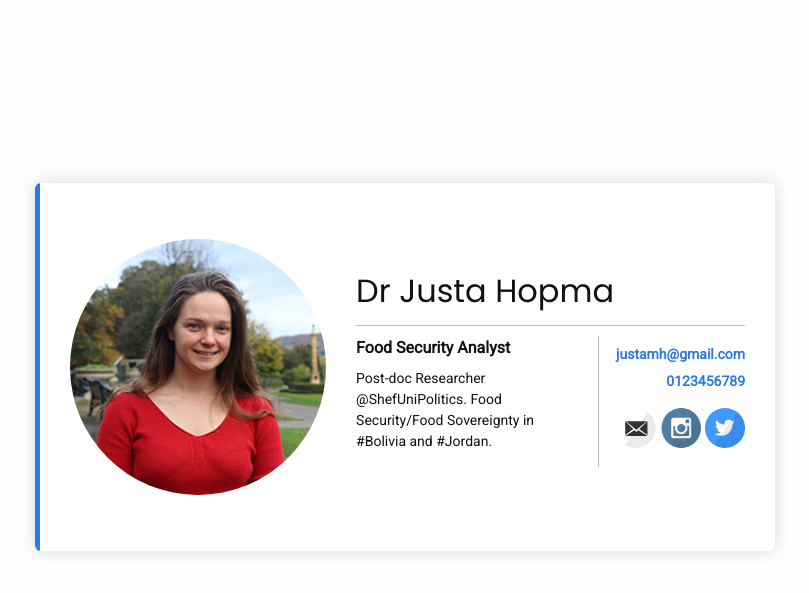
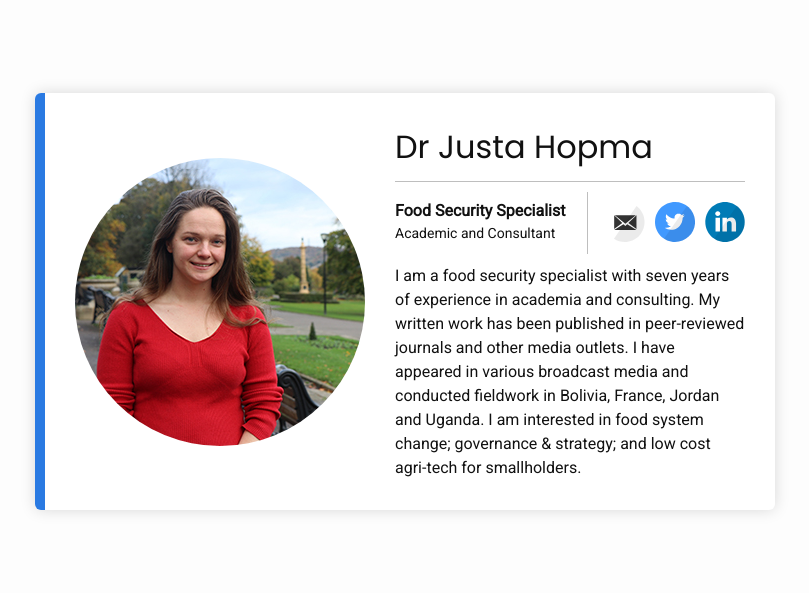
Before and after one commit to justa-hopma/justa-hopma.github.io, a Jekyll site: the page built from index.md, in a window 1280 px wide. Shown: the top 593 px of the page, without its empty margins (235-1044 px from the left). Built offline with Jekyll 4.4.1, drawn with Linux system fonts in a browser that asks for light colours.

Commit message:
Added: Mobile layout

```diff
--- a/_layouts/home.html
+++ b/_layouts/home.html
@@ -11,34 +11,36 @@
         <figure class="profile-image">
           <img src="/assets/Justa-Hopma-headshot.jpg" />
         </figure>
-        <header class="card-header">
+        <div class="card-content">
+          <div class="card-header">
             <h1>Dr Justa Hopma</h1>
             <div class="card-detail-row">
               <div class="card-subheadings">
-              <h2>Food Security Analyst</h2>
-              <h3>Post-doc Researcher @ShefUniPolitics. Food Security/Food Sovereignty in #Bolivia and #Jordan.</h3>
+                <h2>Food Security Specialist</h2>
+                <h3>Academic and Consultant</h3>
               </div>
               <div class="contact-details">
-              <a href="mailto:justamh@gmail.com">
-                justamh@gmail.com
-              </a>
-              <a href="tel:0123456789">
-                0123456789
-              </a>
                 <ul class="social-media-list">
                   <li>
-                  <a href="" class="svg-icon email"></a>
+                    <a href="mailto:justa@aainternational.co.uk" class="svg-icon email"></a>
                   </li>
                   <li>
-                  <a href="" class="svg-icon instagram"></a>
+                    <a href="https://twitter.com/justamh" class="svg-icon twitter"></a>
                   </li>
                   <li>
-                  <a href="" class="svg-icon twitter"></a>
+                    <a href="https://linkedin.com/in/justa-hopma/" class="svg-icon linkedin"></a>
                   </li>
                 </ul>
               </div>
             </div>
-        </header>
+          </div>
+          <p class="card-biography">
+            I am a food security specialist with seven years of experience in academia and consulting. My written work
+            has been published in peer-reviewed journals and other media outlets. I have appeared in various broadcast
+            media and conducted fieldwork in Bolivia, France, Jordan and Uganda. I am interested in food system change;
+            governance & strategy; and low cost agri-tech for smallholders.
+          </p>
+        </div>
       </div>
     </div>
   </main>
--- a/_sass/simple-academic/_style.scss
+++ b/_sass/simple-academic/_style.scss
@@ -6,38 +6,74 @@
   box-shadow: 0 0 15px 0 rgba(0, 0, 0, 0.15);
   background-color: $white;
   display: flex;
-  flex-direction: row;
+  flex-direction: column;
   justify-content: center;
   align-items: stretch;
-  margin-top: 17vh;
   min-height: 23rem;
   overflow: hidden;
-  padding-right: 30px;
+  margin: 0 auto;
+  max-width: 550px;
+  padding-bottom: 30px;
+  @media only screen and (min-width: 750px) {
+    flex-direction: row;
+    max-width: 100%;
+    padding: 0 30px 0 0;
+    margin: 7vh auto 0 auto;
+  }
 }
 
 .card-tab {
   background-color: $brand-color;
-  width: 10px;
-  margin-right: 30px;
+  height: 10px;
+  margin-bottom: 30px;
+  @media only screen and (min-width: 750px) {
+    min-width: 10px;
+    height: auto;
+    margin-right: 30px;
+    margin-bottom: 0;
+  }
 }
 
 .card-header {
   flex-grow: 1;
+  h1 {
+    text-align: center;
+    margin-bottom: 10px;
+    @media only screen and (min-width: 750px) {
+      text-align: left;
+    }
+  }
+}
+
+.card-content {
+  display: flex;
   align-self: center;
-  margin-left: 30px;
-  h1 {
-    margin-bottom: 10px;
+  flex-direction: column;
+  padding: 0 30px;
+  max-width: 350px;
+  @media only screen and (min-width: 750px) {
+    margin: 30px 0 30px 30px;
+    padding: 0;
   }
+}
+
+.card-detail-row,
+.card-biography {
+  font-family: $secondary-font-family;
+}
+
+.card-biography {
+  margin: 0 auto;
 }
 
 .card-detail-row {
   display: flex;
-  font-family: $secondary-font-family;
   border-top: 1px solid #bebebe;
   font-size: 14px;
   font-weight: 700;
   font-style: normal;
   padding-top: 10px;
+  margin-bottom: 10px;
 }
 
 .card-subtitle {
@@ -47,13 +83,22 @@
 .card-subheadings {
   border-right: 1px solid #bebebe;
   padding-right: 17px;
+  display: flex;
+  flex-direction: column;
   h2 {
+    margin-top: 7px;
     font-size: 16px;
     font-weight: 700;
-    margin-bottom: 8px;
+    margin-bottom: 0;
+    max-width: 180px;
   }
   h3 {
     font-size: 14px;
+    margin-bottom: 7px;
+  }
+  min-width: 50%;
+  @media only screen and (min-width: 750px) {
+    max-width: 10rem;
   }
 }
 
@@ -100,15 +145,25 @@
  */
 .profile-image {
   border-radius: 50%;
-  height: 16rem;
   overflow: hidden;
-  min-width: 16rem;
+  min-height: 9rem;
+  min-width: 9rem;
   margin-bottom: 0;
   align-self: center;
+  margin-bottom: 25px;
+  @media only screen and (min-width: 750px) {
+    min-width: 18rem;
+    height: 18rem;
+    margin-bottom: 0;
+  }
 
   img {
-    height: 21rem;
-    max-width: 21rem;
+    max-height: 14rem;
+    max-width: 14rem;
+    @media only screen and (min-width: 750px) {
+      max-height: 21rem;
+      max-width: 21rem;
+    }
   }
 }
 
@@ -132,4 +187,5 @@
   padding: 0;
   justify-content: space-between;
   width: 100%;
+  flex-wrap: wrap;
 }
```
Lines whose indentation alone changed are shown as unchanged.
